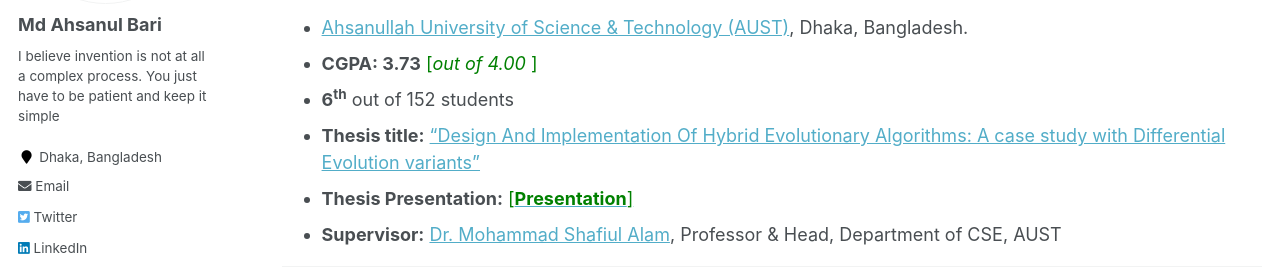
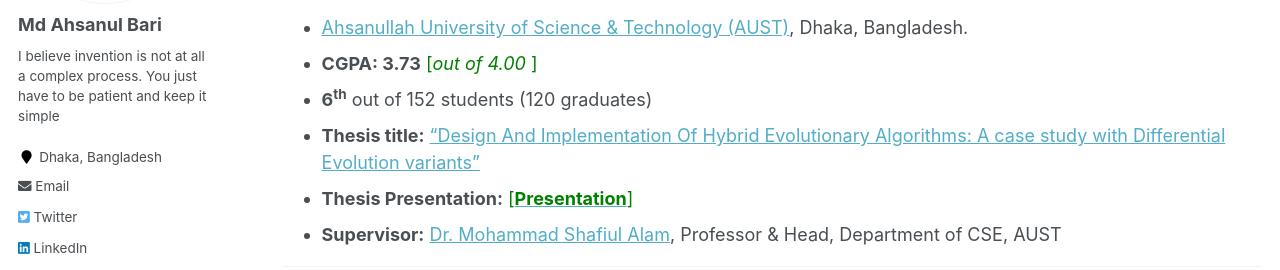
Before and after one commit to AhsanulBariRomi/ahsanul-bari.github.io, a Jekyll site: the page built from _pages/education-achievements.md, in a window 1280 px wide and 1040 px high. Shown: the part 289-559 px from the top of the window. Built offline with Jekyll 4.4.1, drawn with Linux system fonts in a browser that asks for light colours.

Commit message:
120 graduates

```diff
--- a/_pages/education-achievements.md
+++ b/_pages/education-achievements.md
@@ -15,7 +15,7 @@ redirect_from:
 
 - [Ahsanullah University of Science & Technology (AUST)](http://aust.edu/), Dhaka, Bangladesh.
 - **CGPA: 3.73** <span style ="color:Green"> [*out of 4.00* ] </span>
-- **6<sup>th</sup>** out of 152 students
+- **6<sup>th</sup>** out of 152 students (120 graduates)
 - **Thesis title:** ["Design And Implementation Of Hybrid Evolutionary Algorithms: A case study with Differential Evolution variants"](https://drive.google.com/file/d/1cDjZVQmYVP50tPlnPpQwwD7WJdruuxS5/view?usp=sharing)
 - **Thesis Presentation:** [<span style ="color:Green"> [**Presentation**] </span>](https://docs.google.com/presentation/d/1u3cTWuMEA4_UCC33FUl8OhjkzsWUjwXG/edit?usp=sharing&ouid=107859767730216986960&rtpof=true&sd=true)
 - **Supervisor:** [Dr. Mohammad Shafiul Alam](https://scholar.google.com/citations?hl=en&user=5ZXfn_cAAAAJ), Professor & Head, Department of CSE, AUST
```
